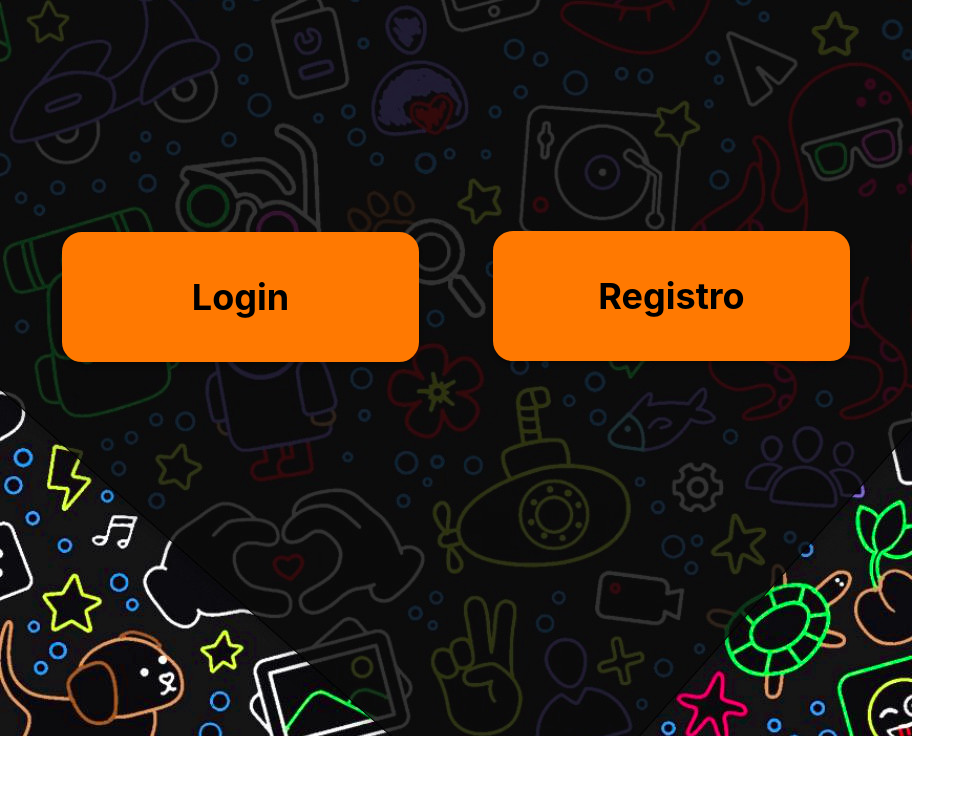
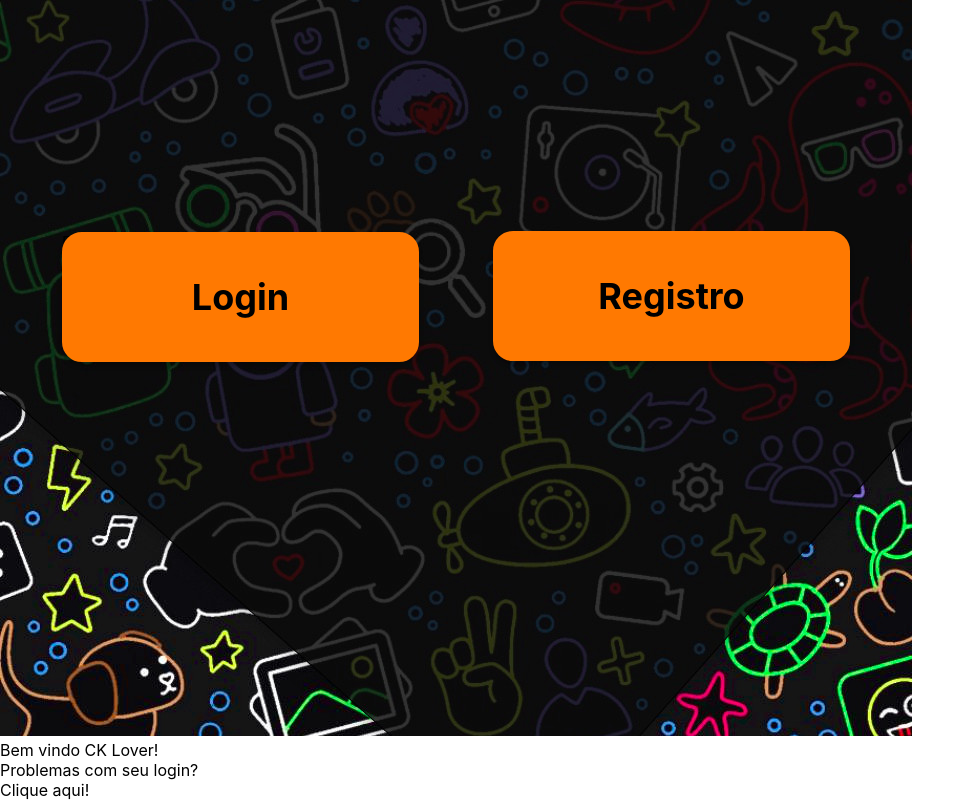
Before and after one commit to lz-tangerine/SAP004-burguer-queen, a React (Create React App) app: page / in a window 1280 px wide. Shown: the part 632-1432 px from the top of the page, without its empty margins (0-975 px from the left). Before the commit the page ends 1372 px from the top, so only its background shows below. Built offline with nearby package versions, Linux system fonts and the light colour scheme.

Commit message:
atualizando a tela

```diff
--- a/src/App.js
+++ b/src/App.js
@@ -13,8 +13,24 @@
         <div>
           <Logo />
         </div>
-        <Button name="Login" className="login" />
-        <Button name="Registro" className="registro" />
+        <section>
+          <p className="welcome">Bem vindo CK Lover!</p>
+          <p className="login">
+            Entre com seu email e senha em Login ou
+            <br />
+            Registre um novo usuário!
+          </p>
+          <p className="trouble">
+            Problemas com seu login?
+            <br />
+            Clique aqui!
+          </p>
+        </section>
+
+        <div>
+          <Button name="Login" className="login" />
+          <Button name="Registro" className="registro" />
+        </div>
       </div>
     </main>
   );
```
Also changed, not shown: src/pages/screenWelcome.js (+13 -6 lines).
